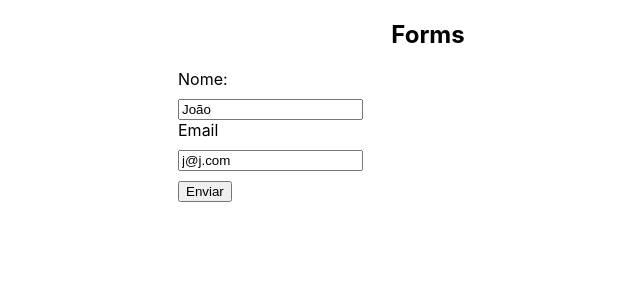
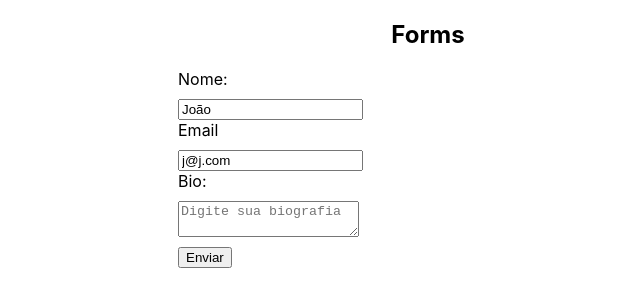
Before and after one commit to gabsbento/curso-react, a React (Create React App) app: page / in a window 1280 px wide. Shown: the top 306 px of the page, without its empty margins (212-852 px from the left). Built offline with nearby package versions, Linux system fonts and the light colour scheme.

Commit message:
:sparkles: feat: textarea

```diff
--- a/src/forms/MyForm.jsx
+++ b/src/forms/MyForm.jsx
@@ -4,6 +4,7 @@ import "./MyForm.css";
 function MyForm({ user }) {
   const [name, setName] = React.useState(user ? user.name : "");
   const [email, setEmail] = React.useState(user ? user.email : "");
+  const [bio, setBio] = React.useState("");
 
   const handleName = (e) => setName(e.target.value);
 
@@ -39,6 +40,17 @@ function MyForm({ user }) {
             value={email}
           />
         </label>
+        <label>
+          <span>Bio:</span>
+          <textarea
+            name="bio"
+            placeholder="Digite sua biografia"
+            onChange={(e) => {
+              setBio(e.target.value);
+            }}
+            value={bio}
+          ></textarea>
+        </label>
         <input type="submit" value="Enviar" />
       </form>
     </div>
```
